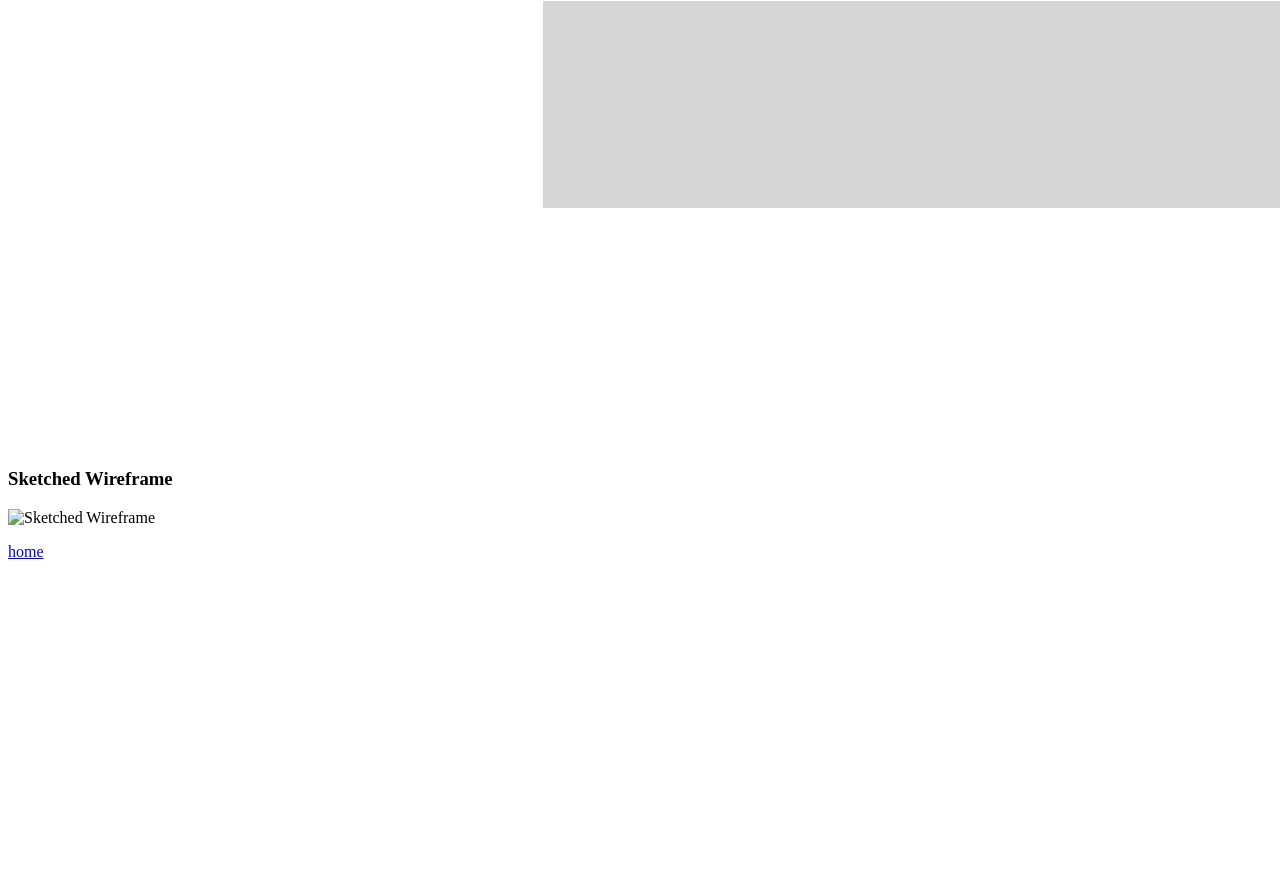
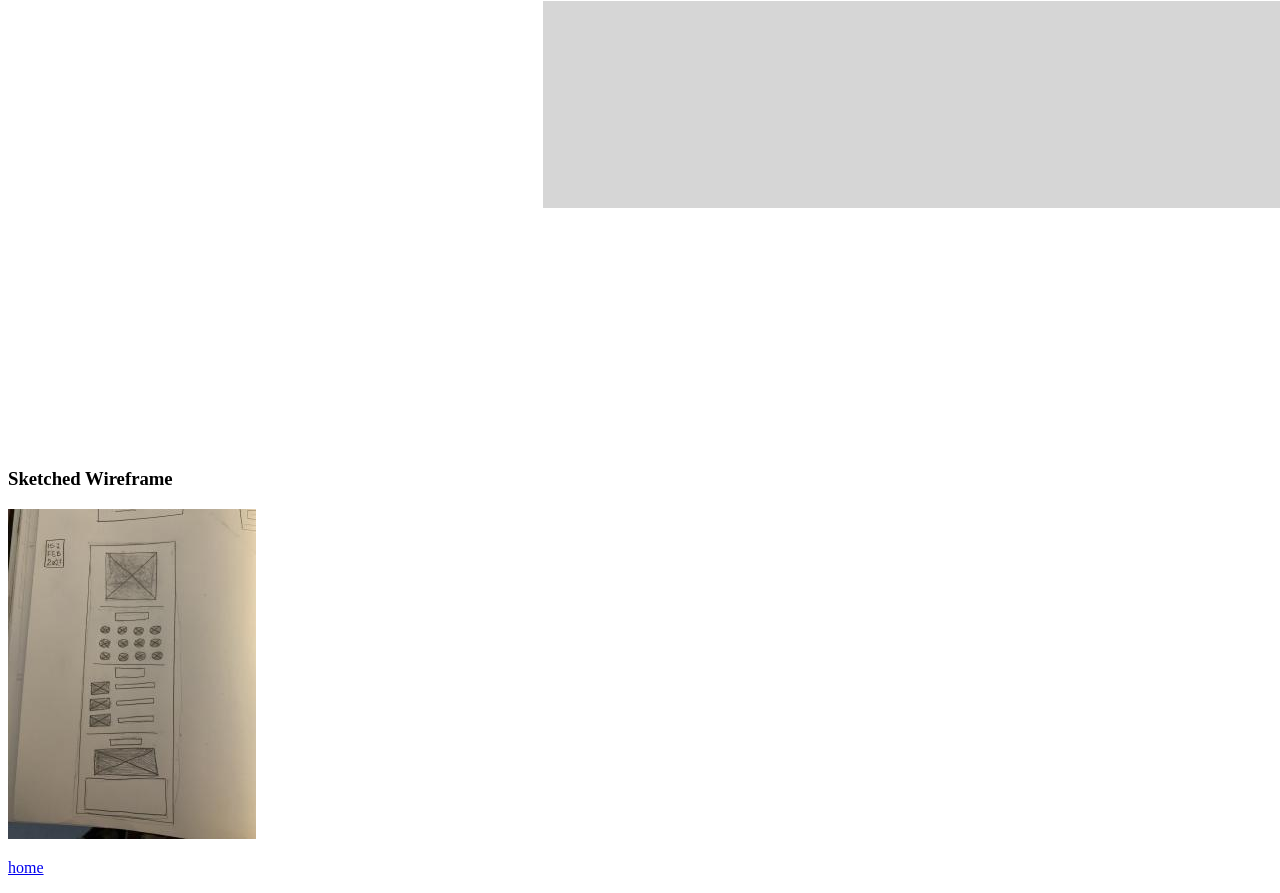
Before and after one commit to auaria/avt217, a plain HTML site: page e5/index.html in a window 1280 px wide. Shown: the part 6094-6987 px from the top of the page. Before the commit the page ends 6671 px from the top, so only its background shows below. Drawn offline with Linux system fonts and the light colour scheme.

Commit message:
Update index.html

```diff
--- a/e5/index.html
+++ b/e5/index.html
@@ -9,7 +9,7 @@
     <img alt="Digital Wireframe" src="images/wireframe0.png">
 
     <h3> Sketched Wireframe </h3>
-    <img alt="Sketched Wireframe" src="images/wireframe1.png">
+    <img alt="Sketched Wireframe" src="images/wireframe1.jpg">
     <p> <a href="../index.html"> home </a> </p>
   </body>
 </html>
```
